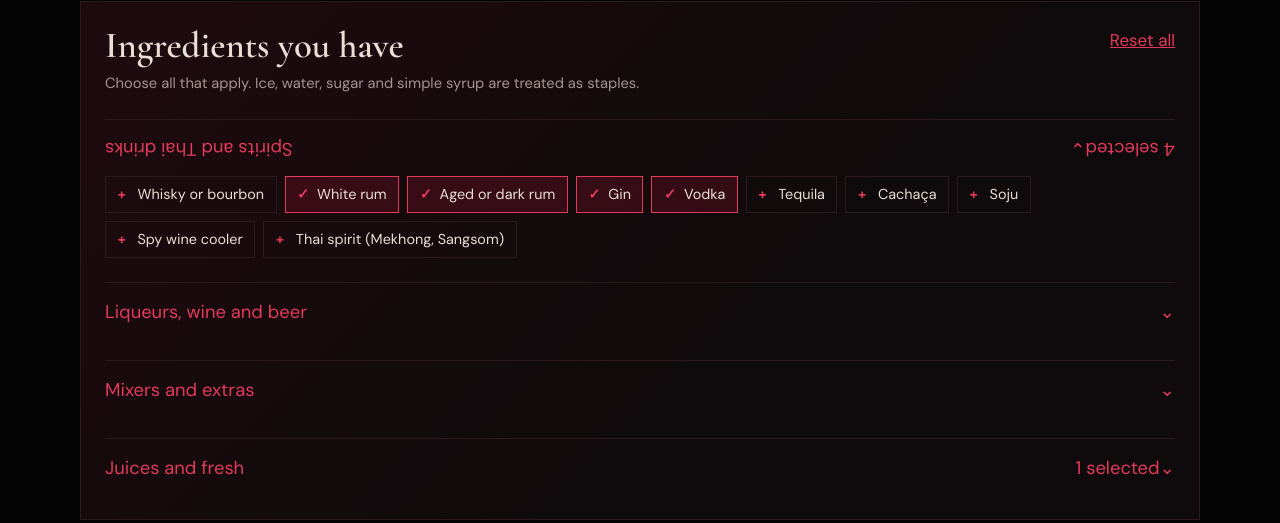
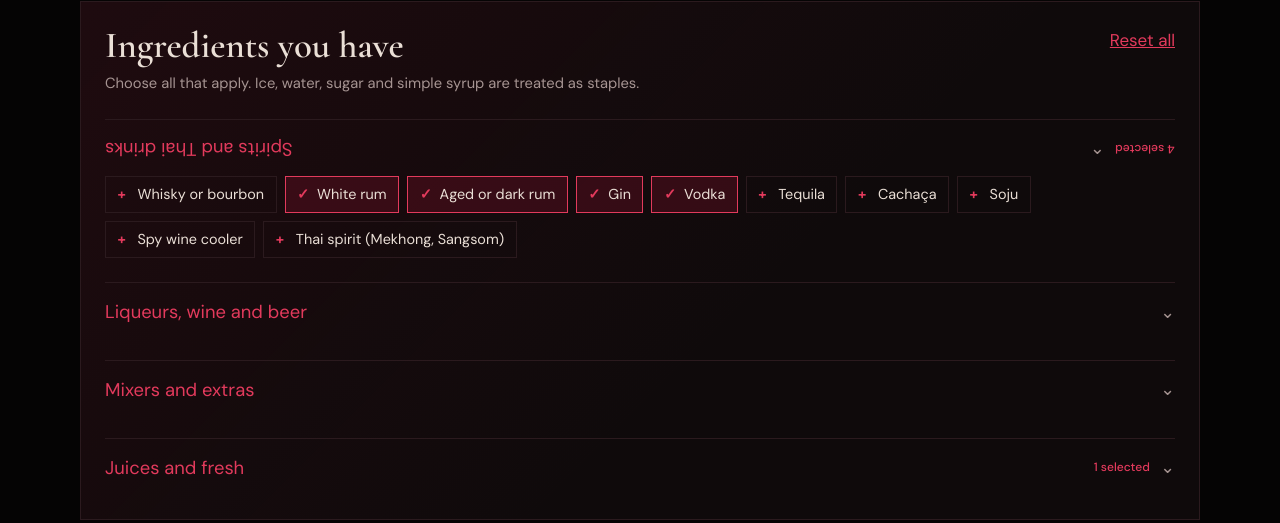
Before and after one commit to inky3/crimsonroom, a Next.js app: page /en/pantry in a window 1280 px wide. Shown: the part 277-800 px from the top of the page. Built offline with nearby package versions, Linux system fonts and the light colour scheme.

Commit message:
Polish compact ingredient accordion indicators

```diff
--- a/app/globals.css
+++ b/app/globals.css
@@ -259,3 +259,8 @@ h2.small { font-size: 1.4rem; margin: 1.6rem 0 0.4rem; }
   .pantry-results-heading p { font-size: .8rem; }
   .pantry-results .grid { margin-top: .85rem; gap: .7rem; }
 }
+
+.pantry-group-meta { display: inline-flex; align-items: center; gap: .65rem; flex-shrink: 0; }
+.pantry-group-selected { color: var(--crimson-hot); font-size: .75rem; font-weight: 500; }
+.pantry-group-chevron { color: var(--muted); font-size: 1.1rem; font-weight: 400; transition: transform .15s; }
+.pantry-group[open] .pantry-group-chevron { transform: rotate(180deg); }
```
